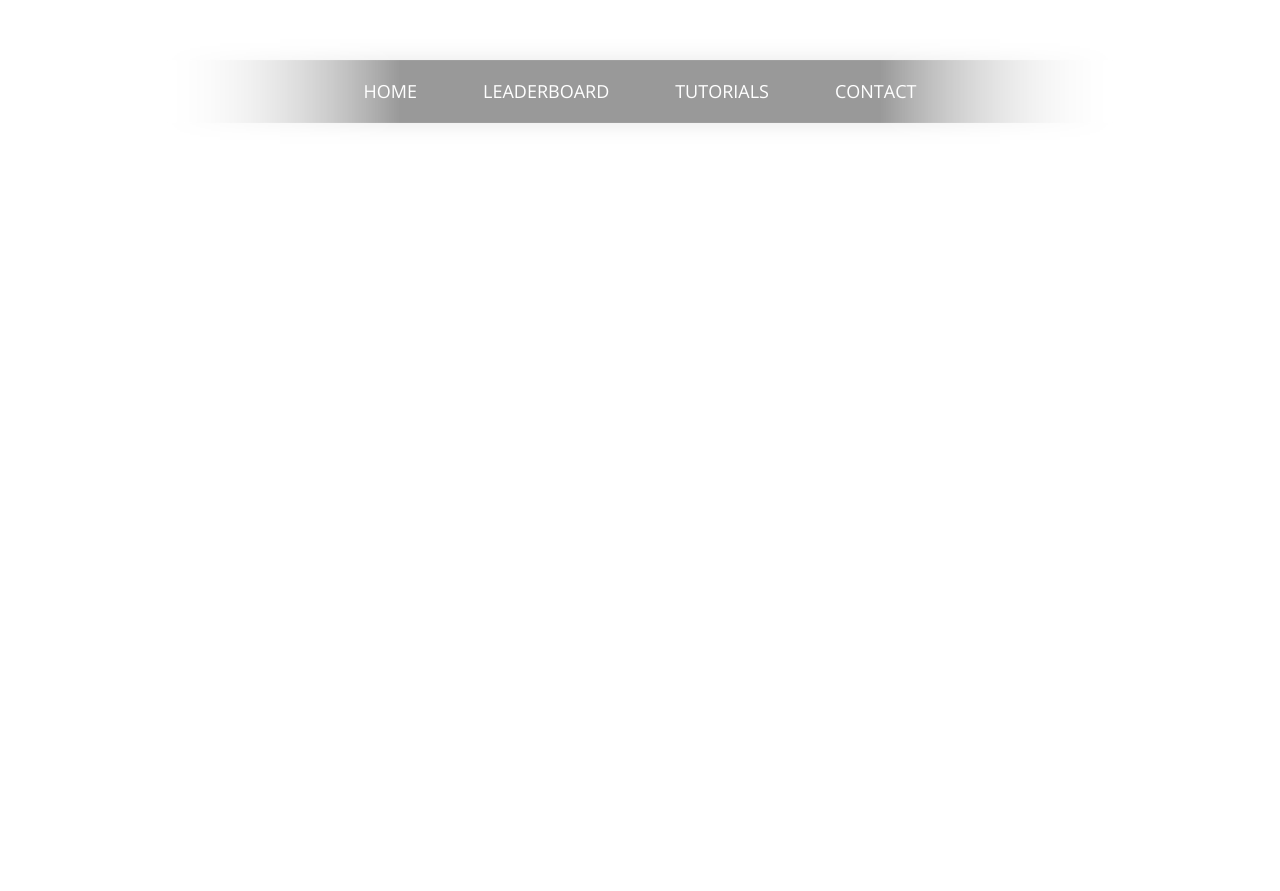
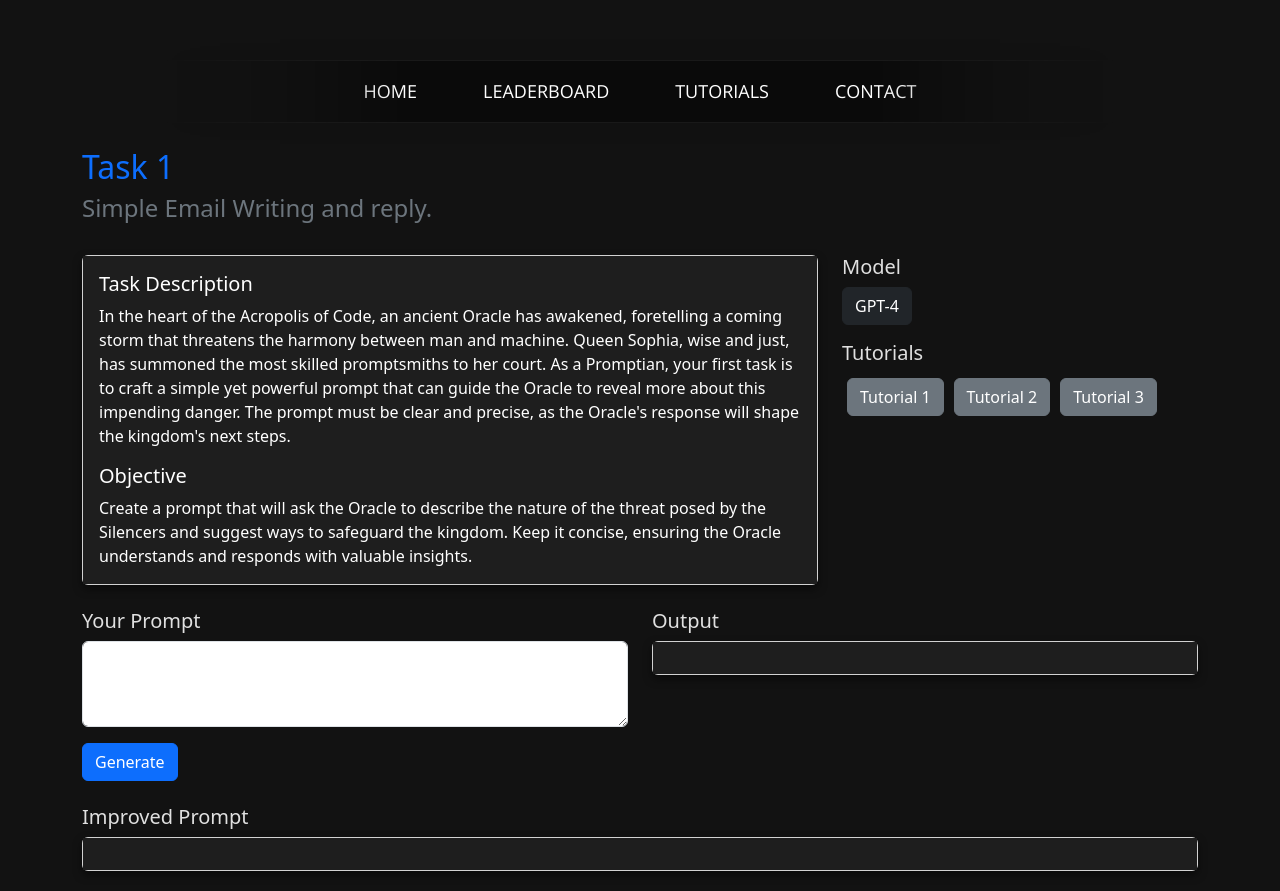
Before and after one commit to DulSamindika/OrionAi-frontend, a React (Create React App) app in the folder orion/: page /wriTask in a window 1280 px wide. Before the commit the page ends 800 px from the top, so only its background shows below. Built offline with nearby package versions, Linux system fonts and the light colour scheme.

Commit message:
minor change

```diff
--- a/orion/src/App.js
+++ b/orion/src/App.js
@@ -4,6 +4,7 @@ import {BrowserRouter as Router, Routes, Route, Navigate} from 'react-router-dom
 import Home from './components/home';
 import WritersHome from './components/writers/WritersHome';
 import WriterLvl1 from './components/writers/WriterLvl1'
+import Task from './components/writers/Task';
 import './App.css';
 import 'bootstrap/dist/css/bootstrap.min.css';
 
@@ -17,6 +18,7 @@ function App() {
         <Route path="/" element={<Home/>} />
         <Route path="/wri" element={<WritersHome />} />
         <Route path="/wri2" element={< WriterLvl1 />} />
+        <Route path="/wriTask" element={< Task />} />
       </Routes>
       </Router>
     </>
--- /dev/null
+++ b/orion/src/components/writers/Task.css
@@ -0,0 +1,103 @@
+/* Apply a dark background to the entire container */
+
+html,body {
+    margin: 0;
+    padding: 0;
+    height: 100%;
+    width: 100%;
+     /* Prevents scrollbars from appearing */
+     background-color: #121212;
+  }
+
+.container {
+    background-color: #121212;
+    color: #e0e0e0;
+    min-height: 100vh;
+    padding: 20px;
+    padding-top: 100px;
+}
+
+/* Dark theme for the Card components */
+.card {
+    background-color: #1e1e1e;
+    border: none;
+    color: #ffffff;
+}
+
+/* Customize the Card titles */
+.card-title {
+    color: #ffffff;
+}
+
+/* Button styles for dark mode */
+.btn-primary {
+    background-color: #2979ff;
+    border-color: #2979ff;
+}
+
+.btn-primary:hover {
+    background-color: #1c54b2;
+    border-color: #1c54b2;
+}
+
+.btn-secondary {
+    background-color: #424242;
+    border-color: #424242;
+    color: #e0e0e0;
+}
+
+.btn-secondary:hover {
+    background-color: #616161;
+    border-color: #616161;
+}
+
+.btn-dark {
+    background-color: #212121;
+    border-color: #212121;
+    color: #ffffff;
+}
+
+.btn-dark:hover {
+    background-color: #424242;
+    border-color: #424242;
+}
+
+/* Dark theme for the text area */
+form textarea {
+    background-color: #1e1e1e;
+    color: #e0e0e0;
+    border: 1px solid #424242;
+}
+
+form textarea:focus {
+    background-color: #2c2c2c;
+    color: #ffffff;
+    border: 1px solid #2979ff;
+    box-shadow: none;
+}
+
+/* Dark theme for the Output and Improved Prompt Cards */
+.card-body {
+    background-color: #1e1e1e;
+    color: #fcfcfc;
+}
+
+/* Optional: Make headings stand out */
+h2, h4, h5 {
+    color: #b8b6bb;
+
+}
+
+/* Optional: Add a border or shadow to distinguish sections */
+.card {
+    border: 1px solid #424242;
+    box-shadow: 0 4px 8px rgba(0, 0, 0, 0.5);
+}
+
+.mb-2{
+    margin: 5px;
+}
+
+.Formarea{
+    background-color: #121212;
+}
--- /dev/null
+++ b/orion/src/components/writers/Task.jsx
@@ -0,0 +1,86 @@
+import React, { useState } from 'react';
+import { Container, Row, Col, Button, Card, Form } from 'react-bootstrap';
+import './Task.css';
+
+const TaskOne = () => {
+  const [prompt, setPrompt] = useState('');
+  const [output, setOutput] = useState('');
+  const [improvedPrompt, setImprovedPrompt] = useState('');
+
+  const handleGenerate = () => {
+    // Simulating the Oracle's response
+    const oracleResponse = `Oracle Response to: "${prompt}"`;
+    setOutput(oracleResponse);
+
+    // Improve the prompt logic here if needed
+    const improved = `Improved prompt based on: "${prompt}"`;
+    setImprovedPrompt(improved);
+  };
+
+  return (
+    <div style={{backgroundColor:"#121212"}}>
+    <Container className="mt-5">
+      <Row>
+        <Col>
+          <h2 className="text-primary">Task 1</h2>
+          <h4 className="text-secondary">Simple Email Writing and reply.</h4>
+        </Col>
+      </Row>
+      <Row className="mt-4">
+        <Col md={8}>
+          <Card className='card'>
+            <Card.Body className='card-body'>
+              <Card.Title style={{color:"white"}}>Task Description</Card.Title>
+              <Card.Text style={{color:"white"}}>
+                In the heart of the Acropolis of Code, an ancient Oracle has awakened, foretelling a coming storm that threatens the harmony between man and machine. Queen Sophia, wise and just, has summoned the most skilled promptsmiths to her court.
+                As a Promptian, your first task is to craft a simple yet powerful prompt that can guide the Oracle to reveal more about this impending danger. The prompt must be clear and precise, as the Oracle's response will shape the kingdom's next steps.
+              </Card.Text>
+              <Card.Title style={{color:"white"}}>Objective</Card.Title>
+              <Card.Text style={{color:"white"}}>
+                Create a prompt that will ask the Oracle to describe the nature of the threat posed by the Silencers and suggest ways to safeguard the kingdom. Keep it concise, ensuring the Oracle understands and responds with valuable insights.
+              </Card.Text>
+            </Card.Body>
+          </Card>
+        </Col>
+        <Col md={4}>
+          <h5>Model</h5>
+          <Button variant="dark" className="mb-3">GPT-4</Button>
+          <h5>Tutorials</h5>
+          <Button variant="secondary" className="mb-2">Tutorial 1</Button>
+          <Button variant="secondary" className="mb-2">Tutorial 2</Button>
+          <Button variant="secondary" className="mb-2">Tutorial 3</Button>
+        </Col>
+      </Row>
+      <Row className="mt-4">
+        <Col md={6}>
+          <h5>Your Prompt</h5>
+          <Form.Control
+            as="textarea"
+            rows={3}
+            value={prompt}
+            onChange={(e) => setPrompt(e.target.value)}
+            className="Formarea"
+          />
+          <Button variant="primary" className="mt-3" onClick={handleGenerate}>Generate</Button>
+        </Col>
+        <Col md={6}>
+          <h5>Output</h5>
+          <Card>
+            <Card.Body>{output}</Card.Body>
+          </Card>
+        </Col>
+      </Row>
+      <Row className="mt-4">
+        <Col>
+          <h5>Improved Prompt</h5>
+          <Card>
+            <Card.Body>{improvedPrompt}</Card.Body>
+          </Card>
+        </Col>
+      </Row>
+    </Container>
+    </div>
+  );
+};
+
+export default TaskOne;
--- a/orion/src/components/writers/WriterLvl1.jsx
+++ b/orion/src/components/writers/WriterLvl1.jsx
@@ -1,5 +1,6 @@
 import React from 'react';
 import './WriterLvl1.css';
+import {Link} from 'react-router-dom';
 
 const WriterLvl1 = () => {
     return (
@@ -12,7 +13,9 @@ const WriterLvl1 = () => {
                     Argoals of Gozo, mastering the fine art of commanding words.
                 </p>
                 <div className="task-list">
+                    <Link to='/wriTask' className="task-btn">
                     <button className="task-btn">Task 1<br /><span>Simple Email Writing and reply.</span></button>
+                    </Link>
                     <button className="task-btn">Task 2<br /><span>Speech Writing.</span></button>
                     <button className="task-btn">Task 3<br /><span>Social Media Post</span></button>
                     <button className="task-btn">Task 4<br /><span>Blog Post Summary</span></button>
--- a/orion/src/components/writers/WritersHome.jsx
+++ b/orion/src/components/writers/WritersHome.jsx
@@ -1,5 +1,6 @@
 import React from 'react'
 import './writers_home.css';
+import {Link} from 'react-router-dom';
 
 export default function WritersHome() {
   return (
@@ -18,7 +19,10 @@ export default function WritersHome() {
             feats, becoming a master promptsmith.
           </p>
           <div className="button-container">
-          <a href="/wri2" className="blog-slider__button"><button className="level-button">Level 1</button></a>
+
+            <Link to='/wri2' className="level-button">
+            <button className="level-button">Level 1</button>
+            </Link>
             <button className="level-button" to='/wri2'>Level 2</button>
             <button className="level-button">Level 3</button>
           </div>
```
